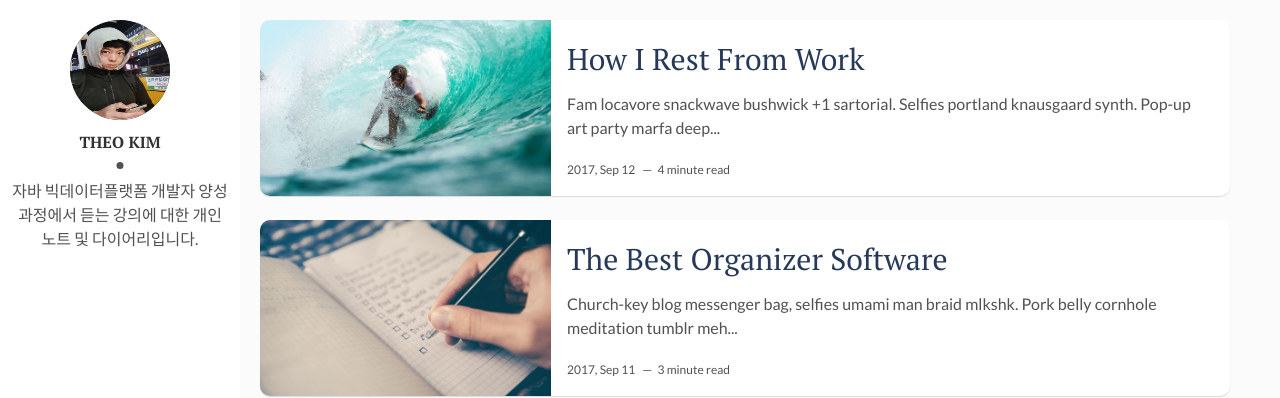
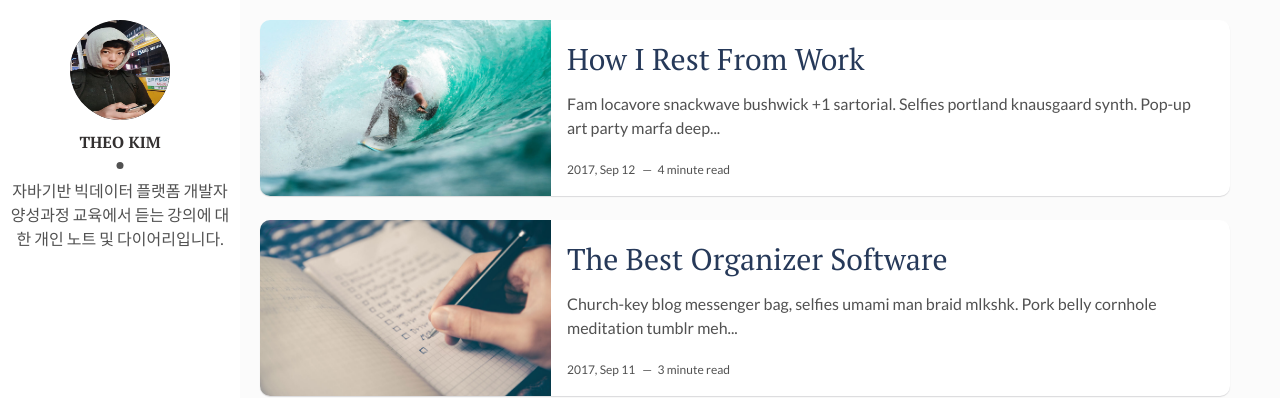
Before and after one commit to Theo-Junior/THEO-Junior.github.io, a Jekyll site: the page built from index.html, in a window 1280 px wide. Shown: the top 398 px of the page. Built offline with Jekyll 4.4.1, drawn with Linux system fonts in a browser that asks for light colours; the list of posts is cut into pages by our own code.

Commit message:
Update _config.yml

```diff
--- a/_config.yml
+++ b/_config.yml
@@ -11,7 +11,7 @@ site-twitter: #if your site has a twitter account, enter it here
 # Author Settings
 author: Theo Kim # add your name
 author-img: Mypic.jpeg # add your photo
-about-author: 자바 빅데이터플랫폼 개발자 양성과정에서 듣는 강의에 대한 개인 노트 및 다이어리입니다. # add description
+about-author: 자바기반 빅데이터 플랫폼 개발자 양성과정 교육에서 듣는 강의에 대한 개인 노트 및 다이어리입니다. # add description
 social-twitter: # add your Twitter handle
 social-facebook: # add your Facebook handle
 social-github: https://github.com/Theo-Junior # add your Github handle
```
